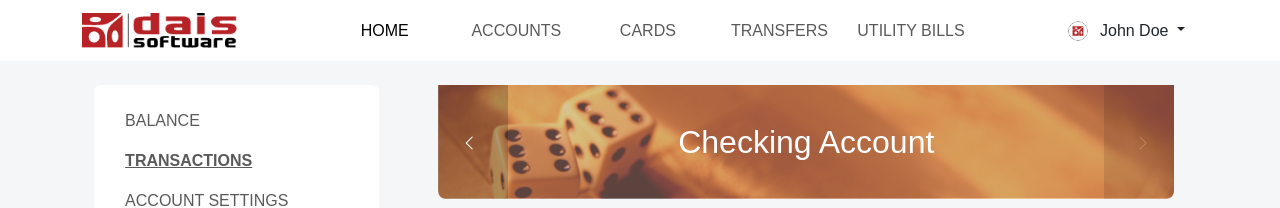
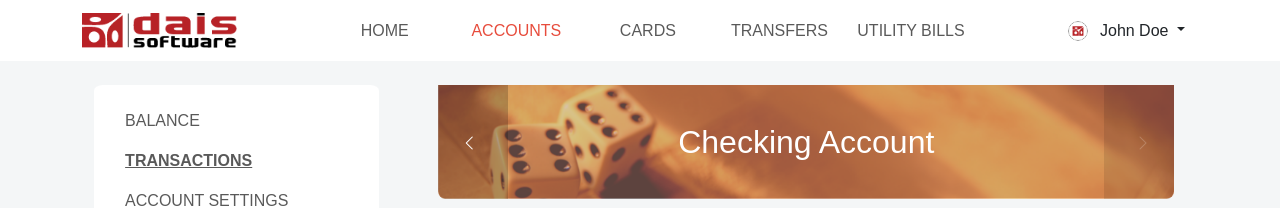
Before and after one commit to RalitsaIlieva/Bank-transactions, a website: page index.html in a window 1280 px wide. Shown: the top 208 px of the page. Drawn offline with nearby package versions, Linux system fonts and the light colour scheme.

Commit message:
color in the navbar fixed

```diff
--- a/styles.scss
+++ b/styles.scss
@@ -13,7 +13,15 @@ html body {
 }
 
 .nav-link {
-  cursor:auto;
+  cursor: auto;
+}
+
+.navbar-nav .nav-link.active {
+  color: rgba(0, 0, 0, 0.65) !important ;
+}
+
+.primary-nav .navbar-nav .nav-item:nth-child(2) .nav-link {
+  color: $red;
 }
 
 .secondary-nav {
```
Also changed, not shown: styles.css, 1 other file.
